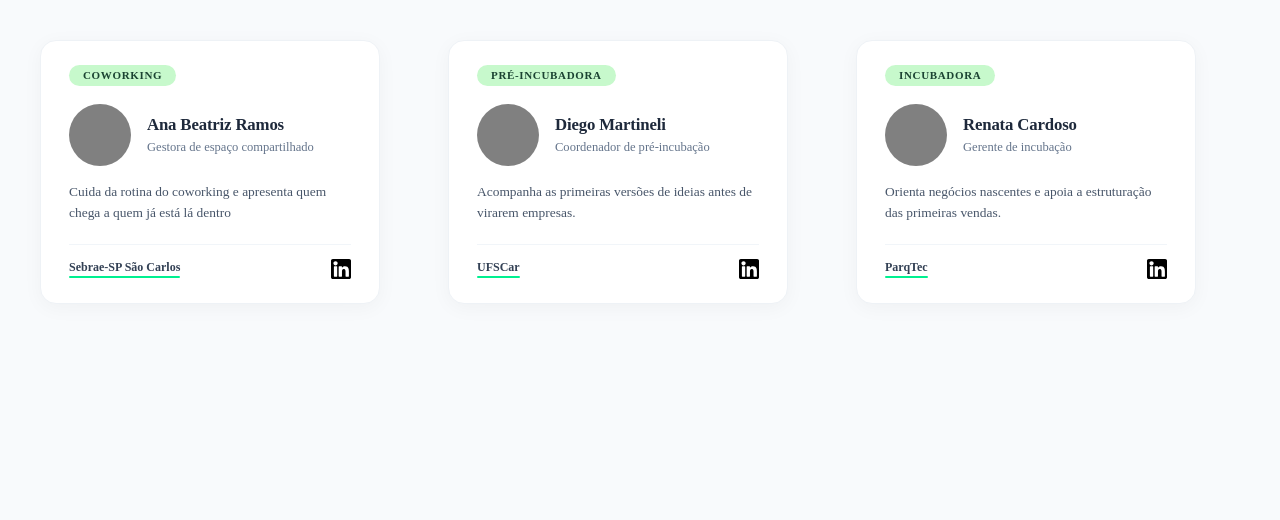
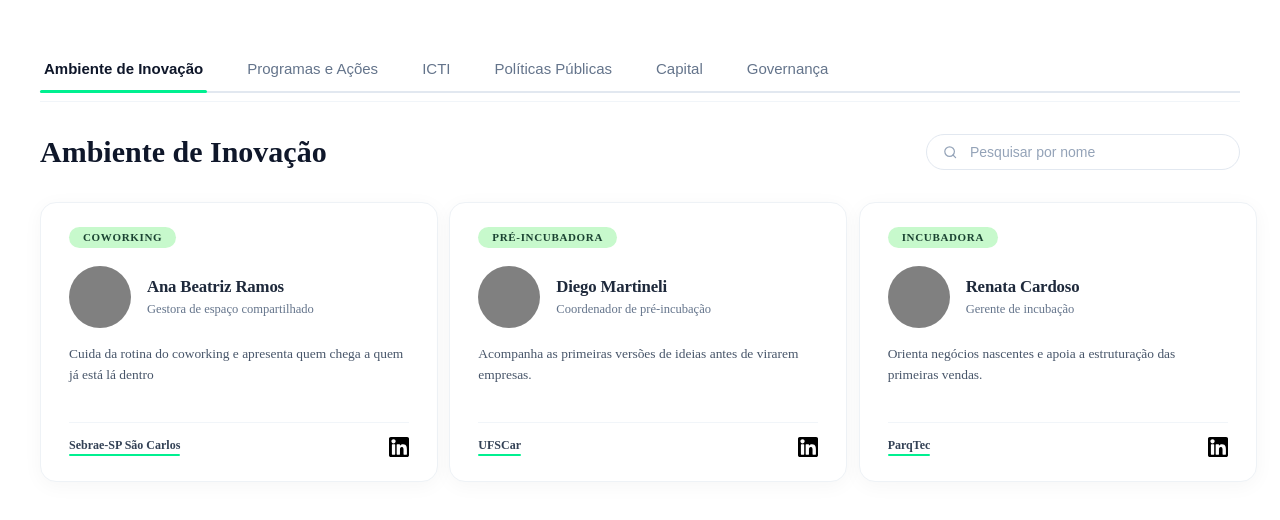
Before and after one commit to pet-ads/sebrae-eli, a React (Vite) app: page / in a window 1280 px wide. Shown: the top 520 px of the page. Built offline with nearby package versions, Linux system fonts and the light colour scheme.

Commit message:
style: update App layout and toolkit components styles

```diff
--- a/src/App.css
+++ b/src/App.css
@@ -1,26 +1,17 @@
-* {
-  box-sizing: border-box;
-  margin: 0;
-  padding: 0;
+.app-layout {
+  display: flex;
+  flex-direction: column;
+  background-color: #ffffff;
+  width: 100%;
 }
 
-body, #root {
+.top-accent-bar {
   width: 100%;
-  min-height: 100vh;
+  height: 4px;
+  background-color: #10b981;
 }
 
-.app-container {
+.app-main {
+  flex: 1;
   width: 100%;
-  min-height: 100vh;
-  background-color: #f8fafc;
-  padding: 40px 20px;
 }
-
-.cards-grid {
-  width: 100%;
-  max-width: 1200px;
-  margin: 0 auto;
-  display: grid;
-  grid-template-columns: repeat(auto-fill, minmax(320px, 1fr));
-  gap: 24px;
-}
--- a/src/App.tsx
+++ b/src/App.tsx
@@ -1,24 +1,12 @@
-import ContactCard from './components/sections/Directory/subcomponents/ContactCard';
-import { CONTACTS_DATA } from './assets/content/contacts';
-import './App.css';
+import Directory from "./components/sections/Directory";
+import "./App.css";
 
 export function App() {
   return (
-    <div className="app-container">
-      <div className="cards-grid">
-        {CONTACTS_DATA.map((item) => (
-          <ContactCard
-            key={item.id}
-            badge={item.badge}
-            name={item.name}
-          role={item.role}
-          bio={item.bio}
-          organization={item.organization}
-          avatarUrl={item.avatarUrl}
-          linkedinUrl={item.linkedinUrl}
-          />
-        ))}
-      </div>
+    <div className="app-layout">
+      <main className="app-main">
+        <Directory />
+      </main>
     </div>
   );
 }
--- a/src/components/commons/toolkit/Card/styles.ts
+++ b/src/components/commons/toolkit/Card/styles.ts
@@ -22,4 +22,10 @@ export const Container = styled.div`
         box-shadow: 0 8px 24px rgba(0, 0, 0, 0.08);
     }
 
+    @media (max-width: 640px) {
+        max-width: 250px;
+        min-height: 200px;
+        padding: 18px 20px;
+    }
+
 `;
--- a/src/components/commons/toolkit/Tabs/styles.ts
+++ b/src/components/commons/toolkit/Tabs/styles.ts
@@ -4,22 +4,17 @@ export const TabsContainer = styled.nav`
   display: flex;
   align-items: center;
   width: 100%;
-  border-bottom: 2px solid #e2e8f0;
+  box-sizing: border-box;
 
-  gap: 20px;
-  padding: 0 16px;
-  overflow-x: auto;
-  -webkit-overflow-scrolling: touch;
-  scroll-behavior: smooth;
-
-  scrollbar-width: none;
-  &::-webkit-scrollbar {
-    display: none;
-  }
+  flex-wrap: wrap;
+  gap: 12px 15px;
+  padding: 0;
+  border-bottom: none;
 
   @media (min-width: 768px) {
+    flex-wrap: nowrap;
     gap: 36px;
-    padding: 0;
+    border-bottom: 2px solid #e2e8f0;
     justify-content: flex-start;
   }
 `;
@@ -31,9 +26,9 @@ interface TabButtonProps {
 export const TabButton = styled.button<TabButtonProps>`
   background: none;
   border: none;
-  padding: 12px 4px 14px 4px;
+  padding: 6px 0 10px 0;
 
-  font-size: 0.875rem;
+  font-size: 0.95rem;
   font-weight: ${({ $isActive }) => ($isActive ? '600' : '400')};
   color: ${({ $isActive }) => ($isActive ? '#0f172a' : '#64748b')};
   cursor: pointer;
@@ -45,6 +40,7 @@ export const TabButton = styled.button<TabButtonProps>`
 
   @media (min-width: 768px) {
     font-size: 0.9375rem;
+    padding: 12px 4px 14px 4px;
   }
 
   &:hover {
@@ -58,8 +54,8 @@ export const TabButton = styled.button<TabButtonProps>`
     left: 0;
     width: 100%;
     height: 3px;
-    background-color: #00f090; /* Tom verde do design */
-    border-radius: 2px 2px 0 0;
+    background-color: #00f090;
+    border-radius: 2px;
     opacity: ${({ $isActive }) => ($isActive ? 1 : 0)};
     transition: opacity 0.2s ease;
   }
```
